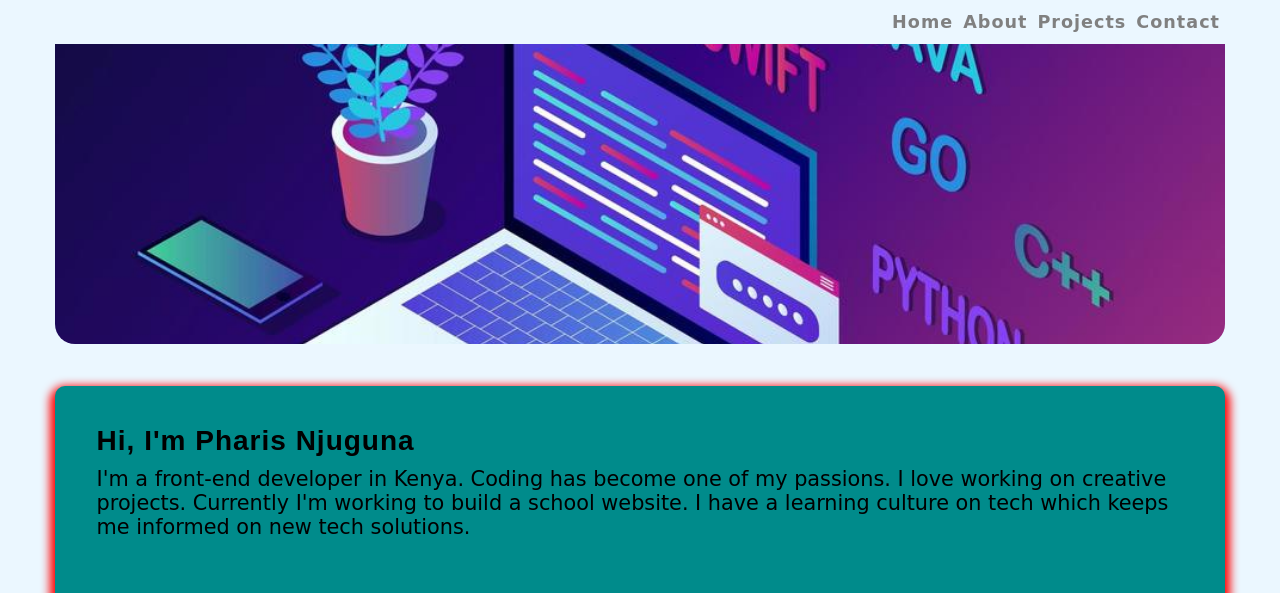
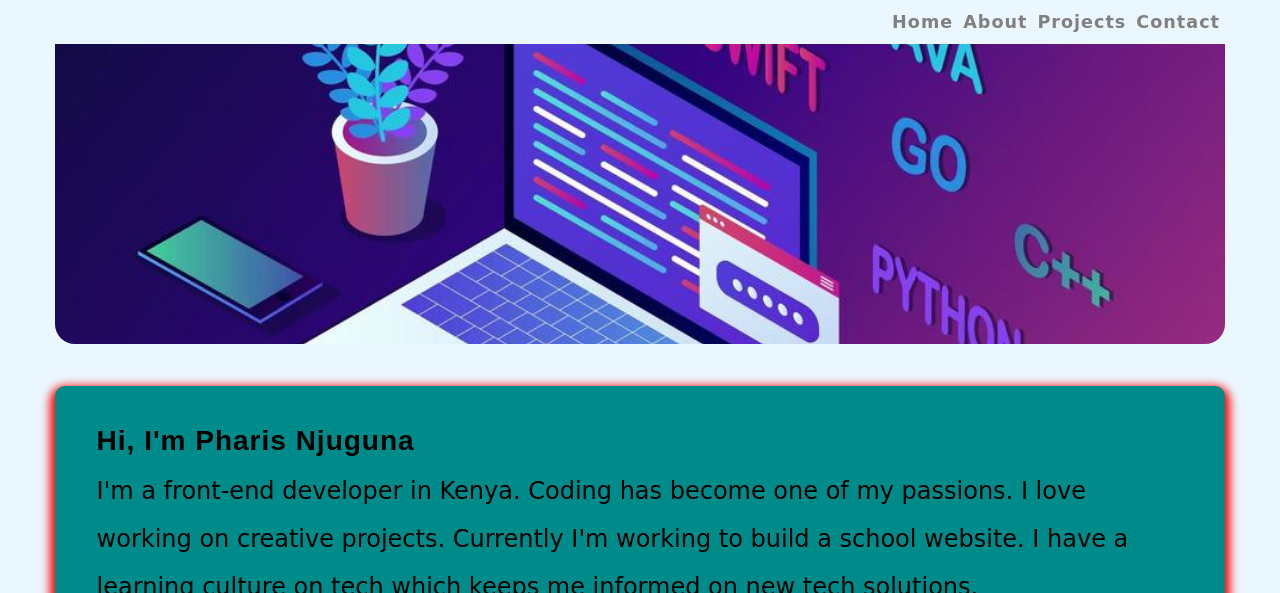
Before and after one commit to makwaka/portfolio, a plain HTML site: page index.html in a window 1280 px wide. Shown: the top 593 px of the page. Drawn offline with Linux system fonts and the light colour scheme.

Commit message:
added #me paragraph line height and font-size

```diff
--- a/index.html
+++ b/index.html
@@ -49,7 +49,7 @@
         <article id="about">
             <div class="description">
                 <h3>Hi, I'm <span>Pharis Njuguna</span></h3>
-                <p>I'm a front-end developer in Kenya. Coding has become one of my passions. I love working on creative projects. Currently I'm working to build a school website. I have a learning culture on tech which keeps me informed on new tech solutions.</p>
+                <p id="me">I'm a front-end developer in Kenya. Coding has become one of my passions. I love working on creative projects. Currently I'm working to build a school website. I have a learning culture on tech which keeps me informed on new tech solutions.</p>
             </div>
 
             <article id="skills">
--- a/style.css
+++ b/style.css
@@ -145,7 +145,10 @@ p {
 
 
 
-
+#me{
+    font-size: 1.5rem;
+    line-height: 2;
+}
 
 
 
```
